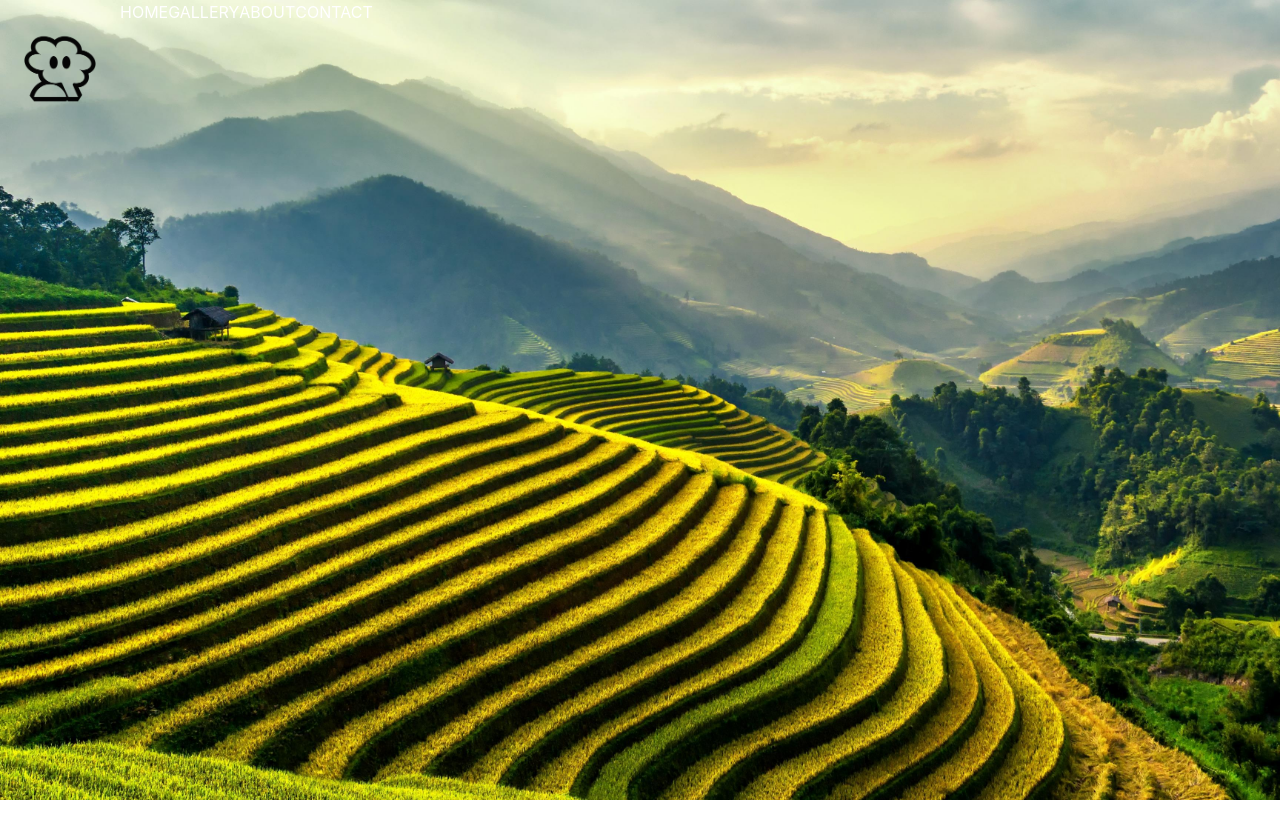
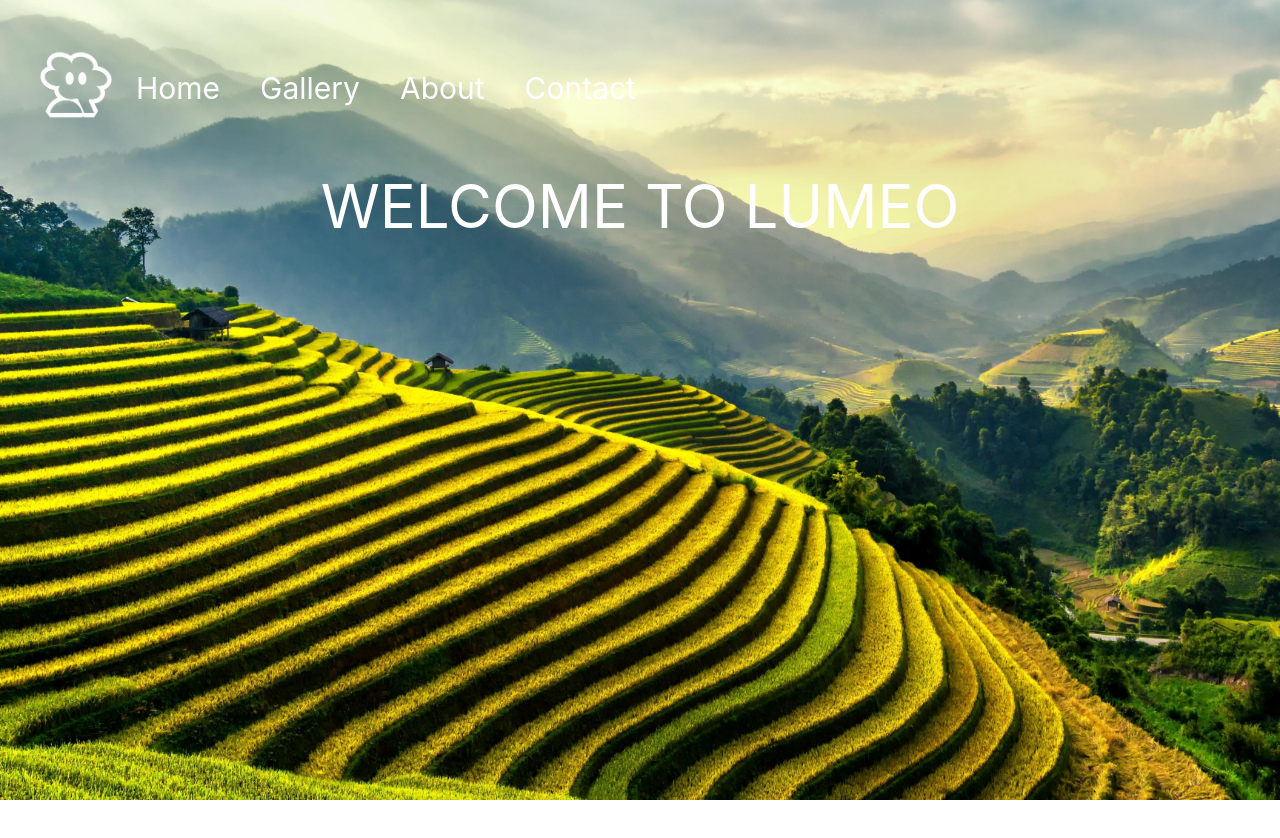
Before and after one commit to 0xHugoat/Site-pour-portfolio, a website built with Vite: page index.html in a window 1280 px wide. Before the commit the page ends 800 px from the top, so only its background shows below. Built offline with nearby package versions, Linux system fonts and the light colour scheme.

Commit message:
Ajout de la page d'acceuil

```diff
--- a/index.html
+++ b/index.html
@@ -5,18 +5,27 @@
     <link rel="icon" type="image/svg+xml" href="/favicon.svg" />
     <meta name="viewport" content="width=device-width, initial-scale=1.0" />
     <link href="./src/tailwind.css" rel="stylesheet">
-    <title>lumeo</title>
+    <title>Lumeo | Home</title>
   </head>
   <body>
     <header style="background-image: url(./public/assets/mu-cang-chai-rice-terrace-fields-backiee-4K.jpg);" class="h-[100vh] bg-cover bg-center">
-      <div>
-        <nav class="text-white flex">
-          <a href="#"><img src="./public/assets/hvnter-logo-hd-transparent.png" alt="" class="w-30"></a>
-          <a href="#">HOME</a>
-          <a href="#">GALLERY</a>
-          <a href="#">ABOUT</a>
-          <a href="#">CONTACT</a>
+      <div class="">
+        <nav class="flex items-center p-4 z-1 relative">
+          <img src="./public/assets/hvnter-logo-hd-transparent.png" alt="" class="w-30 invert justify-start">
+          <ul class="flex gap-10 text-3xl text-white">
+            <li><a href="">Home</a></li>
+            <li><a href="">Gallery</a></li>
+            <li><a href="">About</a></li>
+            <li><a href="">Contact</a></li>
+          </ul>
         </nav>
+      </div>
+      <div class="">
+        <h1 class="flex text-6xl text-white justify-center items-center">WELCOME TO LUMEO</h1>
+      </div>
+      <div class="flex flex-col justify-center items-center mt-250">
+        <h3 class="text-3xl text-white">Scroll for more</h3>
+        <img src="./public/assets/fleche-vers-le-bas.png" alt="" class="invert w-8 mt-7">
       </div>
     </header>
   </body>
--- a/src/style.css
+++ b/src/style.css
@@ -1 +1,19 @@
 @import "tailwindcss";
+
+@font-face {
+  font-family: "Anton";
+  src: url("../font/Anton-Regular.woff2") format("woff2");
+  font-weight: 400;
+}
+
+@font-face {
+  font-family: "Nohemi";
+  src: url("../font/Nohemi-Regular-BF6a4e01a26b011.ttf") format("truetype");
+  font-weight: 400;
+}
+
+@font-face {
+  font-family: "Nohemi";
+  src: url("../font/Nohemi-Medium-BF6a4e01a26b011.ttf") format("truetype");
+  font-weight: 500;
+}
```
Also changed, not shown: font/Nohemi-Medium-BF6a4e01a26b011.ttf (added), font/Nohemi-Regular-BF6a4e01a26b011.ttf (added), public/assets/fleche-vers-le-bas.png (added), public/assets/panier.png (added), src/tailwind.css.
